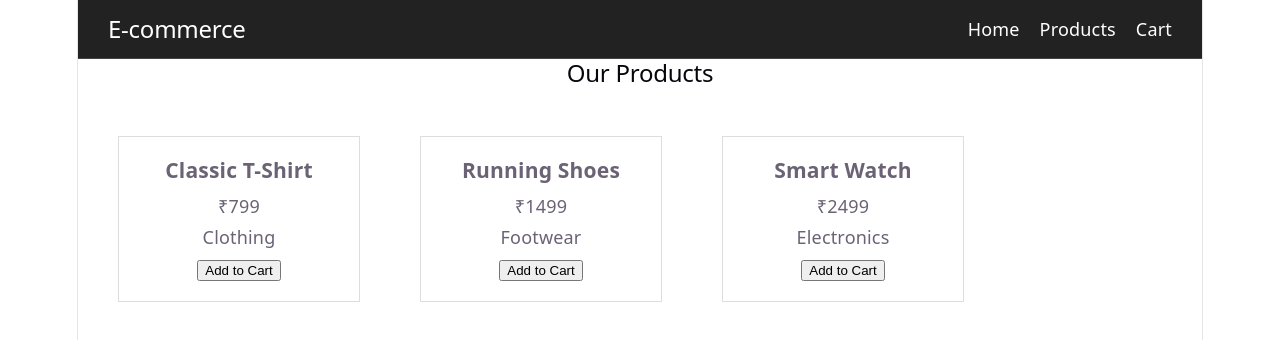
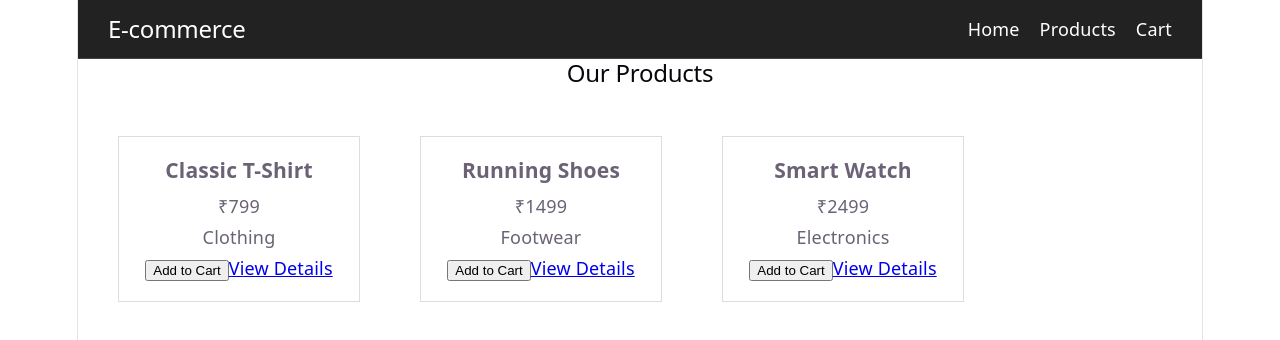
Before and after one commit to abhi12012/e-commerce-react, a React (Vite) app: page /products in a window 1280 px wide. Shown: the top 340 px of the page. Built offline with nearby package versions, Linux system fonts and the light colour scheme.

Commit message:
Add product detail links

```diff
--- a/src/App.jsx
+++ b/src/App.jsx
@@ -70,11 +70,9 @@
 
 
 
-      <Route
+     <Route
   path="/products/:id"
-  element={
-    <ProductDetails product={products[0]} />
-  }
+  element={<ProductDetails />}
 />
 
 
--- a/src/components/ProductCard.jsx
+++ b/src/components/ProductCard.jsx
@@ -1,3 +1,5 @@
+import { Link } from 'react-router-dom'
+
 function ProductCard({ product }) {
   return (
     <div className="product-card">
@@ -5,6 +7,11 @@
       <p>₹{product.price}</p>
       <p>{product.category}</p>
       <button>Add to Cart</button>
+
+      <Link to={`/products/${product.id}`}>
+  View Details
+</Link>
+
     </div>
   )
 }
```
